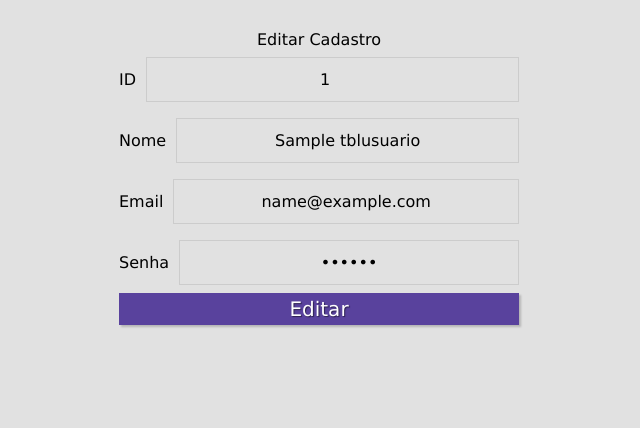
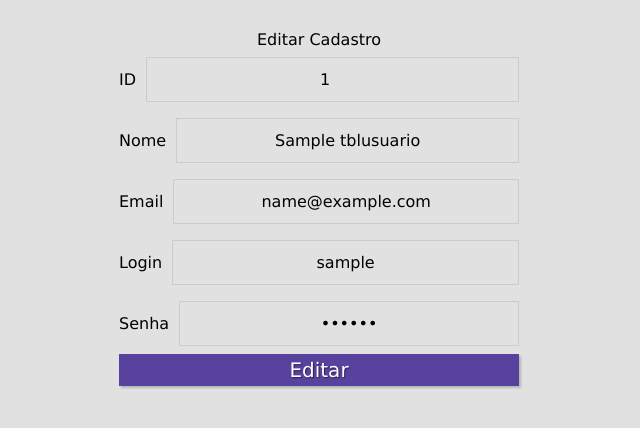
Before and after one commit to Alesr50/infoweb, a PHP site: page /editar.php?idUsuario=1 in a window 1280 px wide. Shown: the part 240-668 px from the top of the page, without its empty margins (311-951 px from the left). Run offline with PHP 8.4, Linux system fonts and the light colour scheme; tables that the repository leaves empty or names only in its code hold one stand-in row (values such as "Sample post").

Commit message:
Add files via upload

```diff
--- a/editar.php
+++ b/editar.php
@@ -29,12 +29,13 @@ if (!$conn) {
   die("Connection failed: " . mysqli_connect_error());
 }
 
-$sql = "SELECT idUsuario, nomeUsuario, emailUsuario,senhaUsuario FROM tblUsuario WHERE idUsuario= $id";
+$sql = "SELECT idUsuario, nomeUsuario,loginUsuario, emailUsuario,senhaUsuario FROM tblUsuario WHERE idUsuario= $id";
 $result = mysqli_query($conn, $sql);
 
 while($row = $result->fetch_assoc()) {
 $id        = $row["idUsuario"];
 $nome      = $row["nomeUsuario"];
+$login      = $row["loginUsuario"];
 $email = $row["emailUsuario"];
 $senha = $row["senhaUsuario"];}
 
@@ -58,6 +59,10 @@ $senha = $row["senhaUsuario"];}
                 <label>Email</label>
                 <input type="email" name="email" id="email" value="<?php echo $email;?>" required>
             </div>
+            <div class="field">
+                <label>Login</label>
+                <input type="email" name="email" id="email" value="<?php echo $login;?>" required>
+            </div>
 
             <div class="field">
                 <label>Senha</label>
--- a/insere.php
+++ b/insere.php
@@ -5,6 +5,7 @@ $password = "";
 $dbname = "dbaula";
 
 $nome=$_GET['nome'];
+$login=$_GET['login'];
 $senha=$_GET['senha'];
 $email=$_GET['email'];
 
@@ -15,8 +16,8 @@ if (!$conn) {
   die("Connection failed: " . mysqli_connect_error());
 }
 
-$sql = "INSERT INTO tblusuario(nomeusuario, senhausuario, emailusuario)
-VALUES ('$nome', '$senha', '$email')";
+$sql = "INSERT INTO tblusuario(nomeusuario,loginusuario, senhausuario, emailusuario)
+VALUES ('$nome','$login', '$senha', '$email')";
 
 if (mysqli_query($conn, $sql)) {
   echo "Registro Cadastrado";
--- a/listar.php
+++ b/listar.php
@@ -18,7 +18,6 @@ function confirmacao(id) {
 
 </head>
 <body>
-
 
 
 
--- a/login.php
+++ b/login.php
@@ -27,7 +27,7 @@ if (!$conn) {
 // Validação do usuário/senha digitados
 
 
-$sql = "SELECT idUsuario, nomeUsuario, emailUsuario FROM tblUsuario WHERE nomeUsuario ='$usuario' and senhausuario=$senha and ativo=1";
+$sql = "SELECT idUsuario, nomeUsuario, emailUsuario FROM tblUsuario WHERE loginUsuario ='$usuario' and senhausuario='$senha' and ativo=1";
 $result = mysqli_query($conn, $sql);
 if  (mysqli_num_rows($result) != 1) {
     // Mensagem de erro quando os dados são inválidos e/ou o usuário não foi encontrado
```
Also changed, not shown: index.html (+2 -6 lines).
